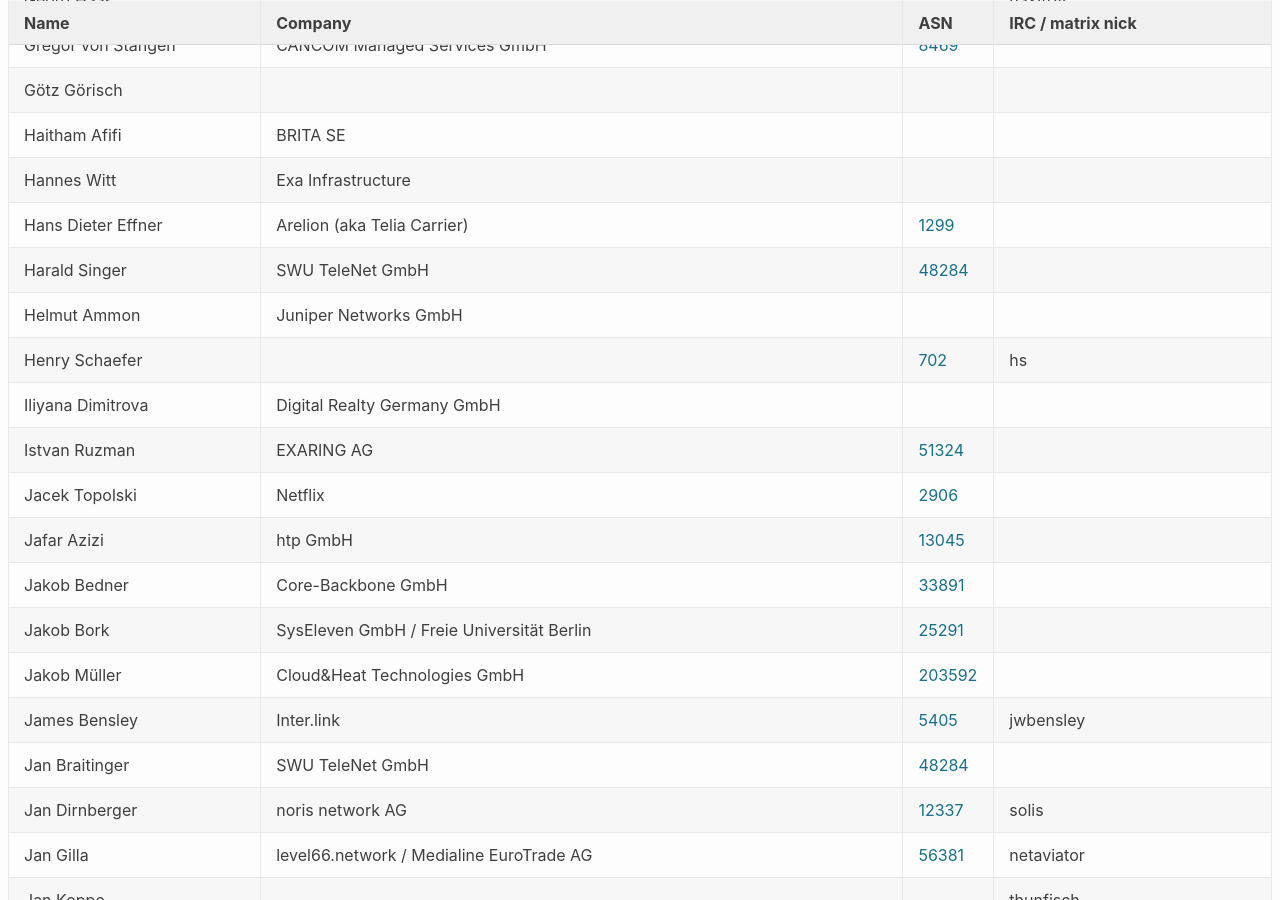
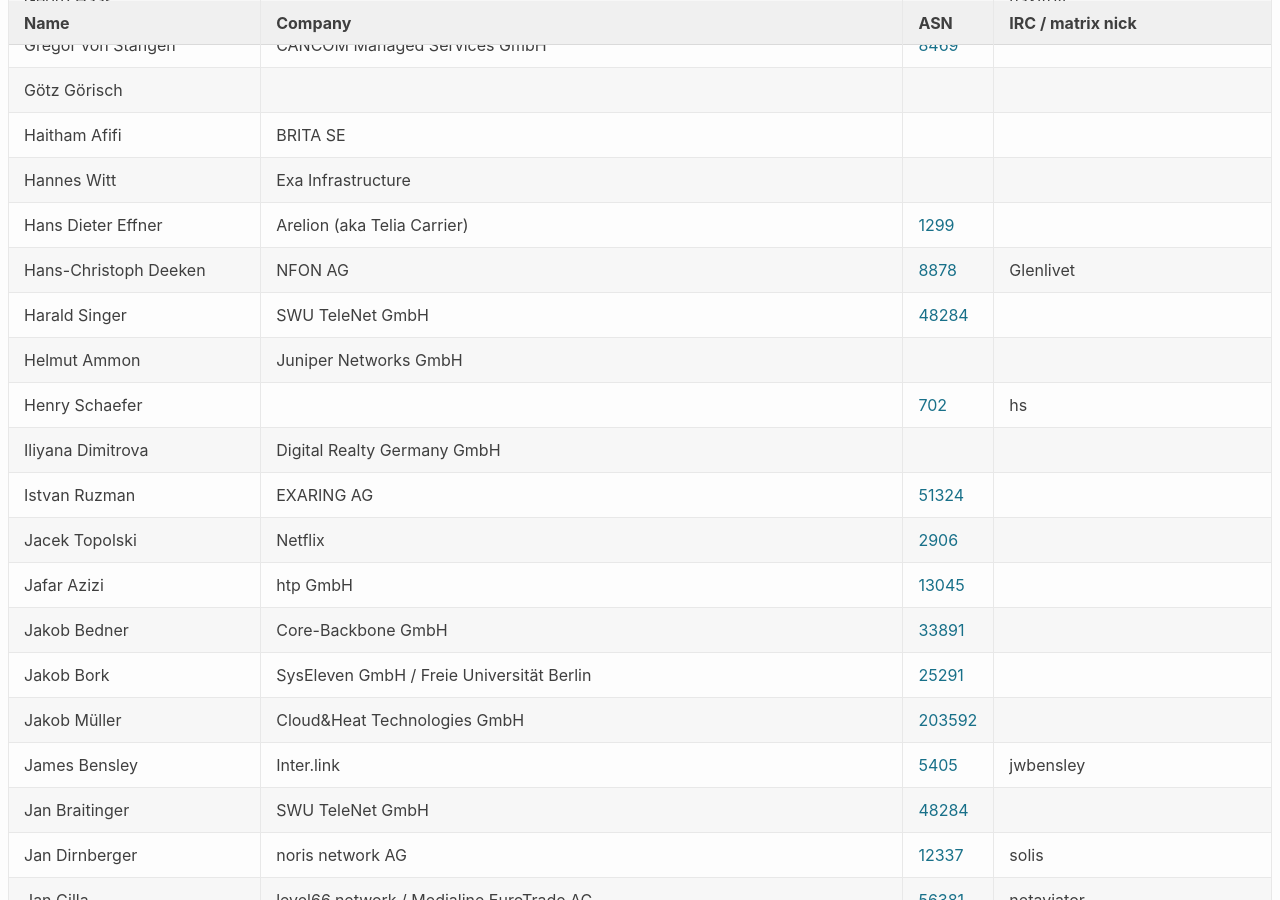
Before and after one commit to denog/pretix-attendeelist, a Jekyll site: the page built from denog17/index.markdown, in a window 1280 px wide and 900 px high, scrolled down 4294 px. Built offline with Jekyll 4.4.1, drawn with Linux system fonts in a browser that asks for light colours.

Commit message:
Latest data: Thu Aug 14 11:10:44 UTC 2025

```diff
--- a/_data/attendees_denog17_onsite.json
+++ b/_data/attendees_denog17_onsite.json
@@ -576,6 +576,12 @@
     "asn": null
   },
   {
+    "name": "Hans-Christoph Deeken",
+    "company": "NFON AG",
+    "irc": "Glenlivet",
+    "asn": "8878"
+  },
+  {
     "name": "Hans Dieter Effner",
     "company": "Arelion (aka Telia Carrier)",
     "irc": null,
```
